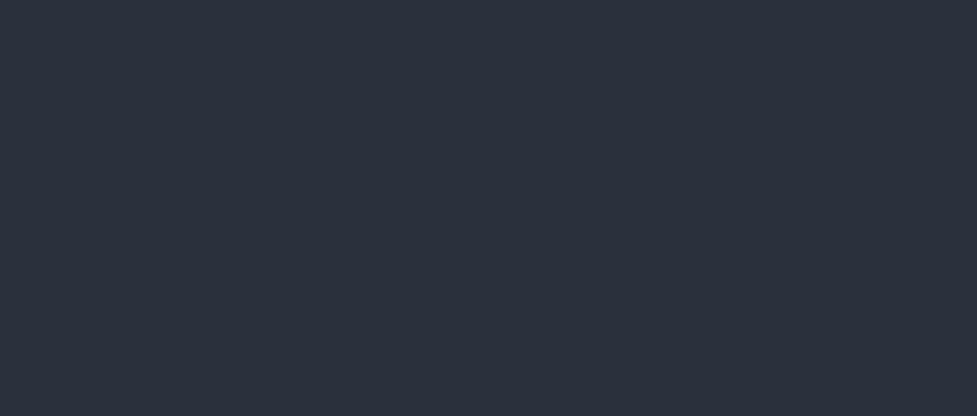
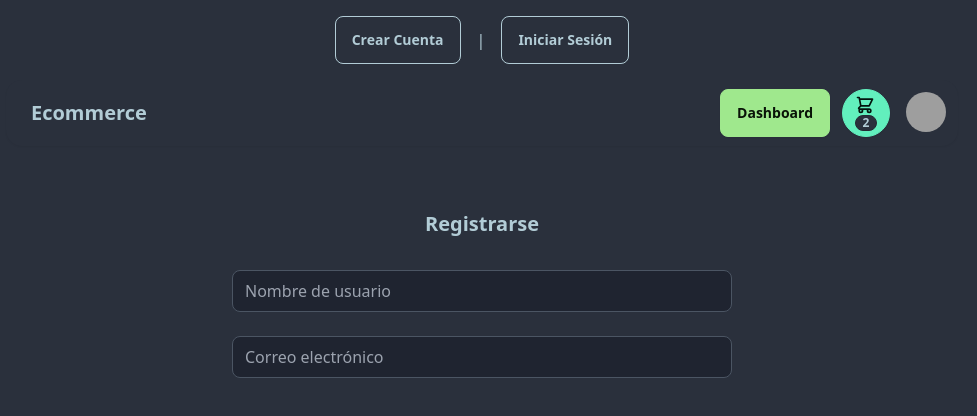
Before and after one commit to AngelPortilla1/Ecommerce_React, a React (Vite) app: page /register in a window 1280 px wide. Before the commit this address had no page. Shown: the top 416 px of the page, without its empty margins (158-1135 px from the left). Built offline with nearby package versions, Linux system fonts and the light colour scheme; grey boxes are pictures that could not be loaded.

Commit message:
Add Form_Register Label Email and username

```diff
--- a/src/App.jsx
+++ b/src/App.jsx
@@ -1,4 +1,5 @@
 import Home from './pages/Home';
+import Register from './pages/Register'
 import './index.css';
 
 import {Routes,Route } from 'react-router-dom'
@@ -9,6 +10,8 @@ function App(){
     <Routes>
         <Route element={<Layout/>}>
             <Route path="/diney" element={<Home/>}></Route>
+            {/* <Route path="/login" element={<Login/>}></Route> */}
+            <Route path="/register" element={<Register/>}></Route>
 
           </Route>
     </Routes>
--- /dev/null
+++ b/src/components/Register/Register_form.jsx
@@ -0,0 +1,82 @@
+import { useState } from "react"
+import { useForm } from "react-hook-form"
+import { FaEye, FaEyeSlash } from "react-icons/fa"
+
+
+const RegisterForm = ()=>{
+    const {register, handleSubmit,formState:{errors},reset  } = useForm({
+        mode:'onChange'
+    })
+    const onSubmit = (data) => {
+        // Registrando al usuario
+    }
+
+    return(
+        <form onSubmit={handleSubmit(onSubmit)}
+        className="mt-8 flex flex-col gap-4 lg:gap-6 max-w-[500px] mx-auto">
+            <div>
+                <input {...register("username",{
+                    required: "El nombre de usuario es obligatorio",
+                    minLength:{value: 3, message: "El nombre de usuario debe tener al menos 3 caracteres"},
+                    maxLength:{value: 20, message: "El nombre de usuario debe tener como maximo 20 caracteres"}
+                })}
+                        className=" w-full
+                                    rounded-lg
+                                    bg-[#1f2430]
+                                    border border-gray-600
+                                    px-3 py-2
+                                    text-gray-100
+                                    placeholder-gray-400
+                                    transition
+                                    duration-200
+                                    ease-in-out
+                                    focus:border-primary
+                                    focus:ring-2
+                                    focus:ring-primary/50
+                                    focus:outline-none
+                                    hover:border-gray-400"
+                        autoComplete="username"
+                        name="username"
+                        placeholder="Nombre de usuario"
+                        type="text" />
+                        {errors.username && (
+                            <p className="text-white-500 text-sm mt-1">{errors.username.message}</p>
+                        )}
+            </div>
+
+            <div>
+                <input {...register("email",{
+                    required: "El email es obligatorio",
+                    pattern: {value: /^[^\s@]+@[^\s@]+\.[^\s@]+$/, message: "Ingresa un email válido"}
+                })}
+                        className=" w-full
+                                    rounded-lg
+                                    bg-[#1f2430]
+                                    border border-gray-600
+                                    px-3 py-2
+                                    text-gray-100
+                                    placeholder-gray-400
+                                    transition
+                                    duration-200
+                                    ease-in-out
+                                    focus:border-primary
+                                    focus:ring-2
+                                    focus:ring-primary/50
+                                    focus:outline-none
+                                    hover:border-gray-400"
+                        autoComplete="email"
+                        name="email"
+                        placeholder="Correo electrónico"
+                        type="email" />
+                        {errors.email && (
+                            <p className="text-white-500 text-sm mt-1">{errors.email.message}</p>
+                        )}
+            </div>
+
+        </form>
+    )
+
+
+}
+
+export default RegisterForm
--- /dev/null
+++ b/src/pages/Register.jsx
@@ -0,0 +1,13 @@
+import RegisterForm from "../components/Register/Register_form"
+
+const Register = () => {
+    return(
+        <div className="mt-16">
+            <h1 className="text-xl font-bold text-center">Registrarse</h1>
+            <RegisterForm/>
+        </div>
+
+    )
+}
+
+export default Register
```
Also changed, not shown: src/pages/Login.jsx (added).
